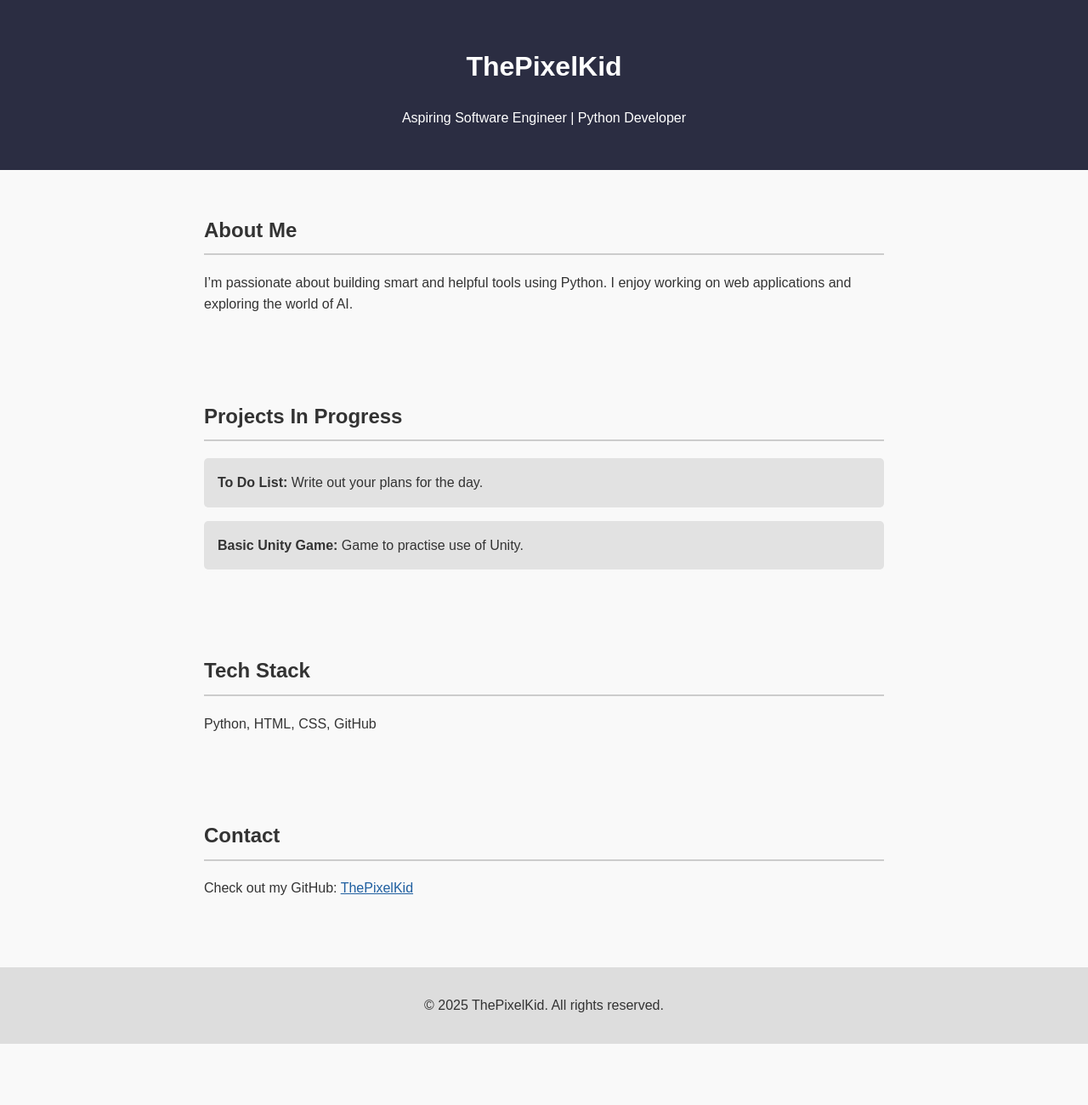
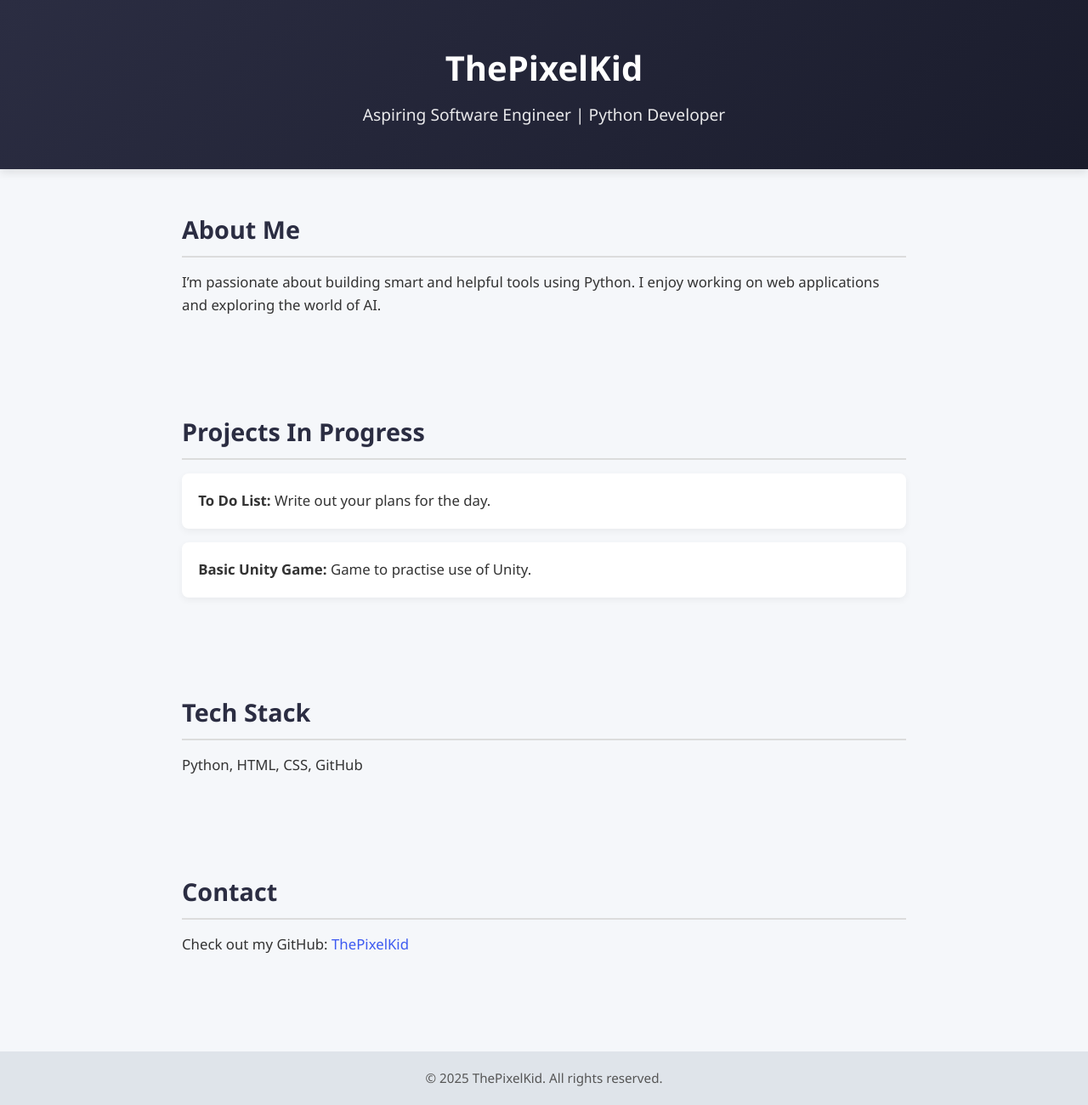
Before and after one commit to ThePixelKid/Portfolio, a plain HTML site: page index.html in a window 1280 px wide. Shown: the whole page at 85% size. Before the commit the page ends 1228 px from the top, so only its background shows below. Drawn offline with Linux system fonts and the light colour scheme.

Commit message:
Update style.css

```diff
--- a/style.css
+++ b/style.css
@@ -1,49 +1,111 @@
-body {
-  font-family: Arial, sans-serif;
-  line-height: 1.6;
+/* Reset & Base Styles */
+* {
   margin: 0;
   padding: 0;
-  background: #f9f9f9;
+  box-sizing: border-box;
+}
+
+body {
+  font-family: 'Segoe UI', Tahoma, Geneva, Verdana, sans-serif;
+  line-height: 1.6;
+  background-color: #f5f7fa;
   color: #333;
 }
 
+/* Header */
 header {
-  background: #2b2d42;
+  background: linear-gradient(135deg, #2b2d42, #1a1c2c);
   color: #fff;
-  padding: 2rem;
+  padding: 3rem 1rem;
   text-align: center;
+  box-shadow: 0 4px 10px rgba(0, 0, 0, 0.1);
 }
 
+header h1 {
+  font-size: 2.5rem;
+  margin-bottom: 0.5rem;
+}
+
+header p {
+  font-size: 1.2rem;
+  opacity: 0.9;
+}
+
+/* Sections */
 section {
-  padding: 2rem;
-  max-width: 800px;
+  padding: 3rem 1.5rem;
+  max-width: 900px;
   margin: auto;
 }
 
-h2 {
-  border-bottom: 2px solid #ccc;
+section h2 {
+  font-size: 1.8rem;
+  color: #2b2d42;
+  margin-bottom: 1rem;
+  border-bottom: 2px solid #dcdcdc;
   padding-bottom: 0.5rem;
 }
 
+/* About, Projects, Skills, Contact */
+section p,
+section li {
+  font-size: 1.05rem;
+  margin-bottom: 1rem;
+}
+
+/* Project List */
 ul {
-  list-style: none;
+  list-style-type: none;
   padding: 0;
 }
 
 ul li {
-  background: #e2e2e2;
-  margin: 1rem 0;
-  padding: 1rem;
-  border-radius: 5px;
+  background: #ffffff;
+  padding: 1.2rem;
+  margin-bottom: 1rem;
+  border-radius: 8px;
+  box-shadow: 0 3px 8px rgba(0, 0, 0, 0.05);
+  transition: transform 0.2s ease, box-shadow 0.2s ease;
 }
 
-a {
-  color: #1f5fa0;
+ul li:hover {
+  transform: translateY(-3px);
+  box-shadow: 0 6px 15px rgba(0, 0, 0, 0.1);
 }
 
+/* Links */
+a {
+  color: #3d5af1;
+  text-decoration: none;
+  transition: color 0.3s ease;
+}
+
+a:hover {
+  color: #2338c4;
+  text-decoration: underline;
+}
+
+/* Footer */
 footer {
+  background: #dfe4ea;
   text-align: center;
-  padding: 1rem;
-  background: #ddd;
-  margin-top: 2rem;
+  padding: 1.2rem;
+  font-size: 0.95rem;
+  color: #555;
+  margin-top: 3rem;
 }
+
+/* Responsive Design */
+@media (max-width: 600px) {
+  header h1 {
+    font-size: 2rem;
+  }
+
+  section {
+    padding: 2rem 1rem;
+  }
+
+  ul li {
+    padding: 1rem;
+  }
+}
```
